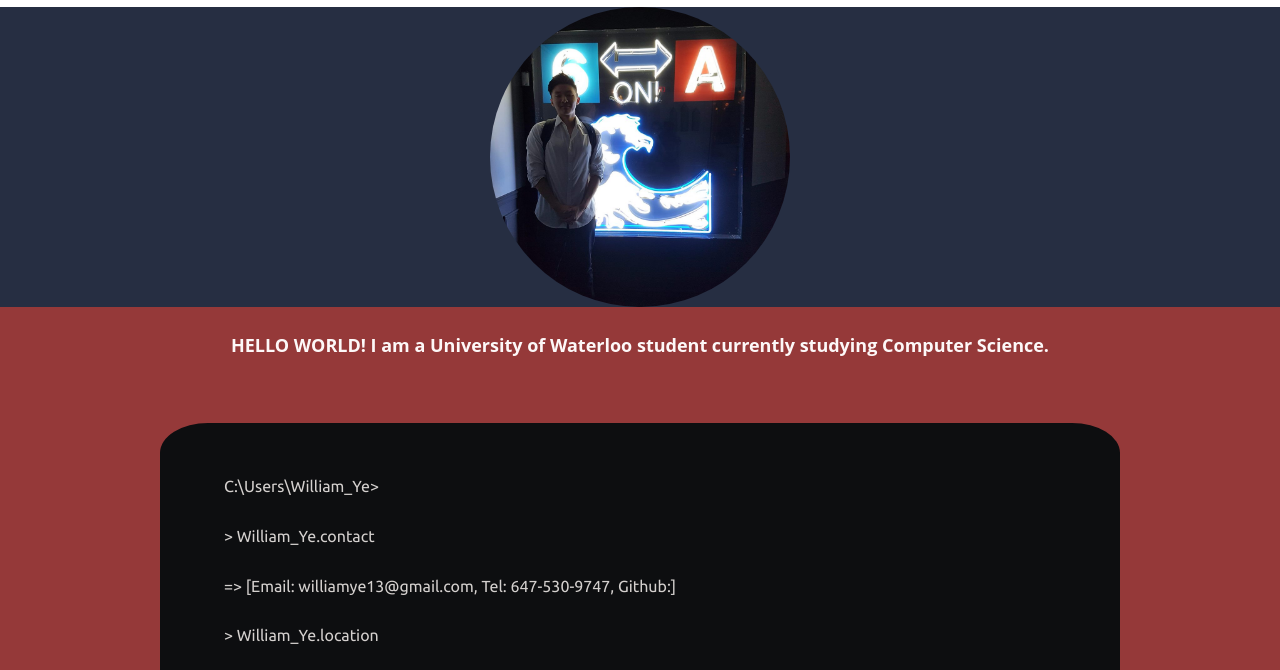
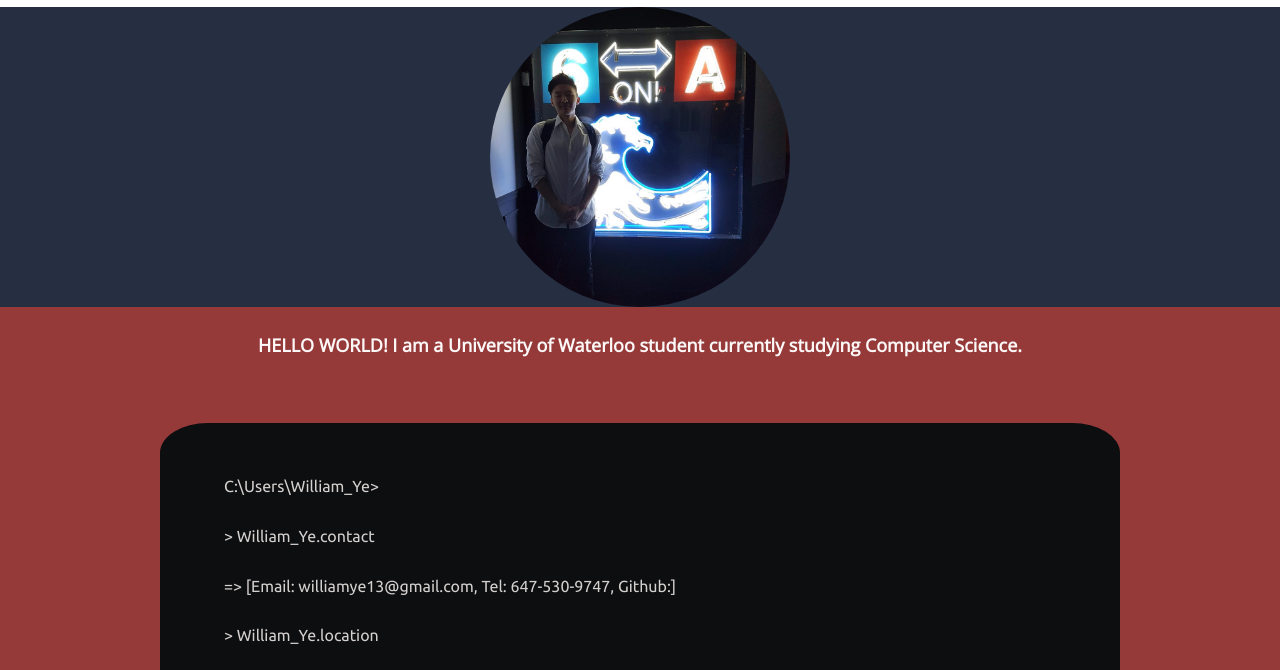
Before and after one commit to williamye07/williamye07.github.io_old, a plain HTML site: page index.html in a window 1280 px wide. Shown: the part 130-800 px from the top of the page. Drawn offline with nearby package versions, Linux system fonts and the light colour scheme.

Commit message:
Update index.html
added fonts

```diff
--- a/index.html
+++ b/index.html
@@ -7,6 +7,8 @@
     <link rel="stylesheet" href="https://maxcdn.bootstrapcdn.com/bootstrap/3.3.7/css/bootstrap.min.css"
     integrity="sha384-BVYiiSIFeK1dGmJRAkycuHAHRg32OmUcww7on3RYdg4Va+PmSTsz/K68vbdEjh4u" crossorigin="anonymous"/>
     <link href="https://fonts.googleapis.com/css?family=Ubuntu" rel="stylesheet">
+    <link href="https://fonts.googleapis.com/css?family=Montserrat" rel="stylesheet">
+    <link href="https://fonts.googleapis.com/css?family=Open+Sans" rel="stylesheet">
     <link rel="stylesheet" href="styles.css">
     <title>William Ye</title>
   </head>
```
